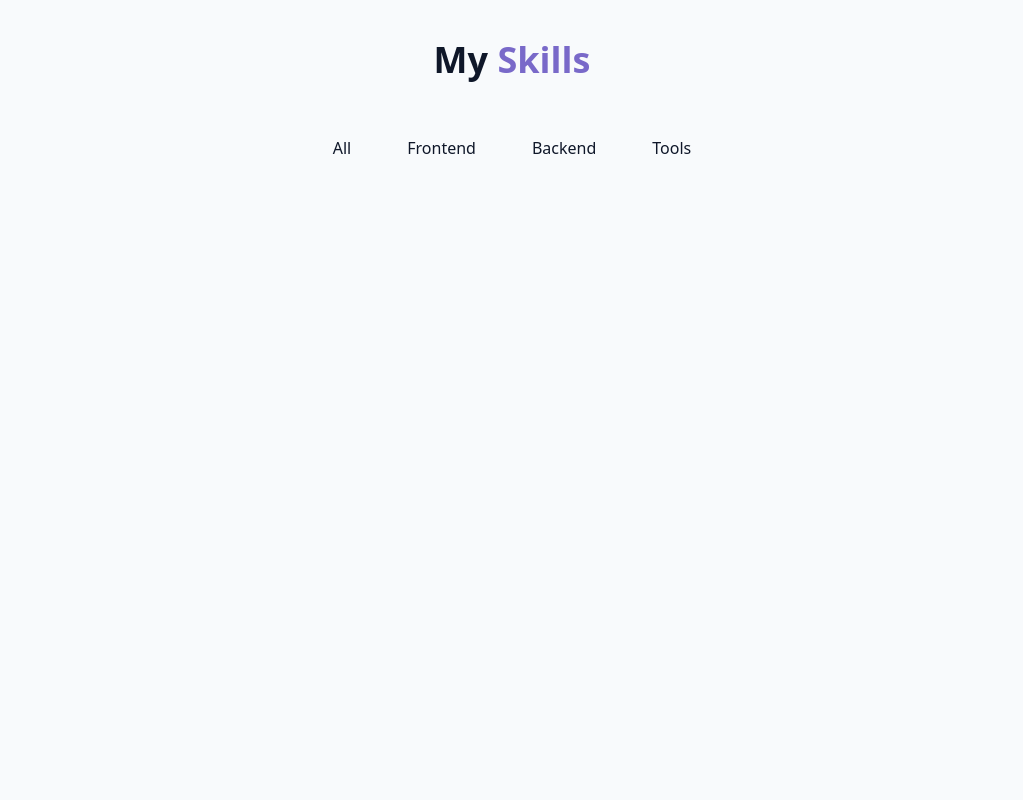
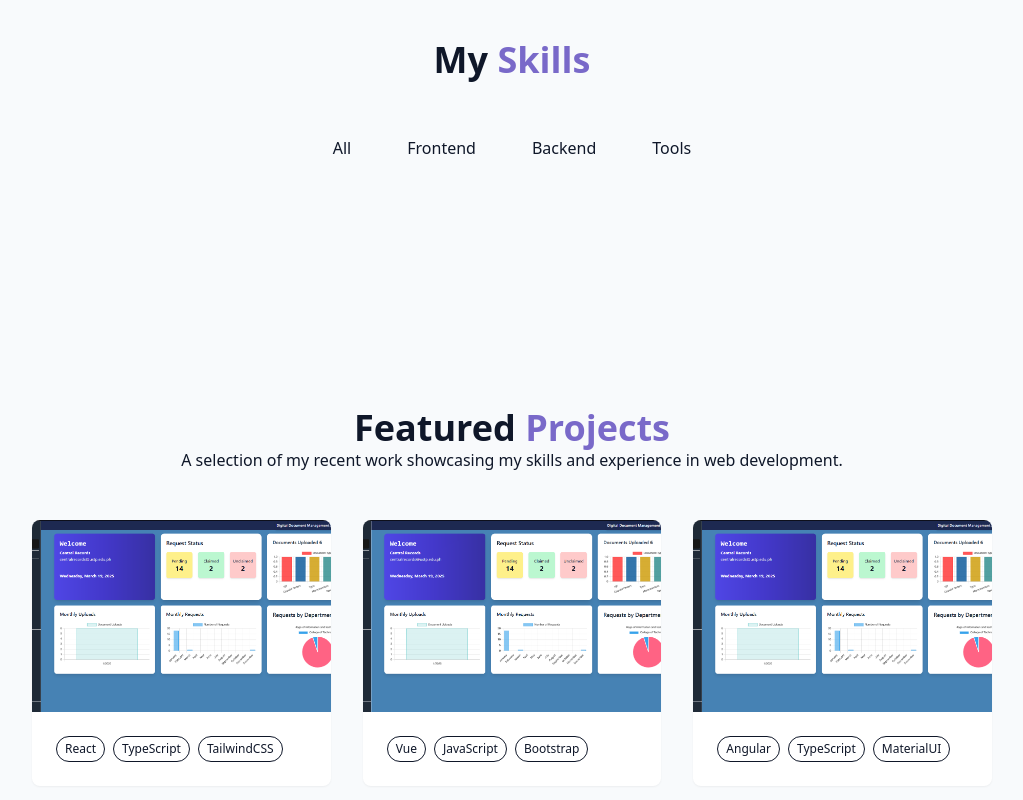
Before and after one commit to LemarkSumalpong/personal-project, a React (Vite) app: page / in a window 1280 px wide. Shown: the part 1634-2434 px from the top of the page, without its empty margins (128-1151 px from the left). Before the commit the page ends 1946 px from the top, so only its background shows below. Built offline with nearby package versions, Linux system fonts and the light colour scheme.

Commit message:
added project details

```diff
--- a/src/components/ProjectSection.jsx
+++ b/src/components/ProjectSection.jsx
@@ -1,35 +1,67 @@
-const  project  = [
+const projects = [
   {
     id: 1,
     title: 'Project One',
     description: 'Description for project one.',
-        image: "/project/project1.png",
+    image: '/project/project1.PNG',
     tags: ['React', 'TypeScript', 'TailwindCSS'],
-        demoUrl: "#",
-        githubUrl: "#",
+    demoUrl: '#',
+    githubUrl: '#',
   },
   {
     id: 2,
     title: 'Project Two',
     description: 'Description for project two.',
-        image: "/project/project2.png",
+    image: '/project/project2.PNG',
     tags: ['Vue', 'JavaScript', 'Bootstrap'],
-        demoUrl: "#",
-        githubUrl: "#",
+    demoUrl: '#',
+    githubUrl: '#',
   },
   {
     id: 3,
     title: 'Project Three',
     description: 'Description for project three.',
-        image: "/project/project3.png",
+    image: '/project/project3.PNG',
     tags: ['Angular', 'TypeScript', 'MaterialUI'],
-        demoUrl: "#",
-        githubUrl: "#",
+    demoUrl: '#',
+    githubUrl: '#',
   },
-]
+];
 export const ProjectSection = () => {
   return (
-        <section id="projects"></section>
+    <section id="projects" className="py-24 px-4 relative">
+      <div className="container mx-auto max-w-5xl">
+        <h2 className="text-3xl md:text-4xl font-bold md-4 text-center ">
+          Featured <span className="text-primary"> Projects</span>
+        </h2>
+        <p className="text-center text-muted-foreground mb-12 max-2-2xl mx-auto">
+          A selection of my recent work showcasing my skills and experience in
+          web development.
+        </p>
+        <div className="grid grid-cols-1 md:grod-cols-2 lg:grid-cols-3 gap-8">
+          {projects.map((project, key) => (
+            <div
+              key={key}
+              className="group bg-card rounded-lg overflow-hidden shadow-xs card-hover"
+            >
+              <div className="h-48 overflow-hidden">
+                <img
+                  src={project.image}
+                  alt={project.title}
+                  className="w-full h-full object-cover transition-transform duration-500 group-hover:scale-110"
+                />
+              </div>
+              <div className="p-6">
+                <div className="flex flex-wrap gap-2 ">
+                    {project.tags.map((tag) =>(
+                        <span className="px-2 py-1 text-xs font-medium border  rounded-full bg-secondary text-secondary-foreground ">{tag}</span>
+                    ))}
+                </div>
+              </div>
+            </div>
+          ))}
+        </div>
+      </div>
+    </section>
   );
-
 };
--- a/src/pages/Home.jsx
+++ b/src/pages/Home.jsx
@@ -1,6 +1,7 @@
 import { AboutSection } from '../components/AboutSection';
 import { HeroSection } from '../components/HeroSection';
 import { NavBar } from '../components/NavBar';
+import { ProjectSection } from '../components/ProjectSection';
 import { SkillsSection } from '../components/SkillsSection';
 import { ThemeToggle } from '../components/ThemeToggle';
 import { StarBackground } from '@/components/StarBackground';
@@ -20,6 +21,7 @@ export const Home = () => {
         <HeroSection />
         <AboutSection />
         <SkillsSection />
+        <ProjectSection />
       </main>
 
       {/* Footer */}
```
Lines whose indentation alone changed are shown as unchanged.
